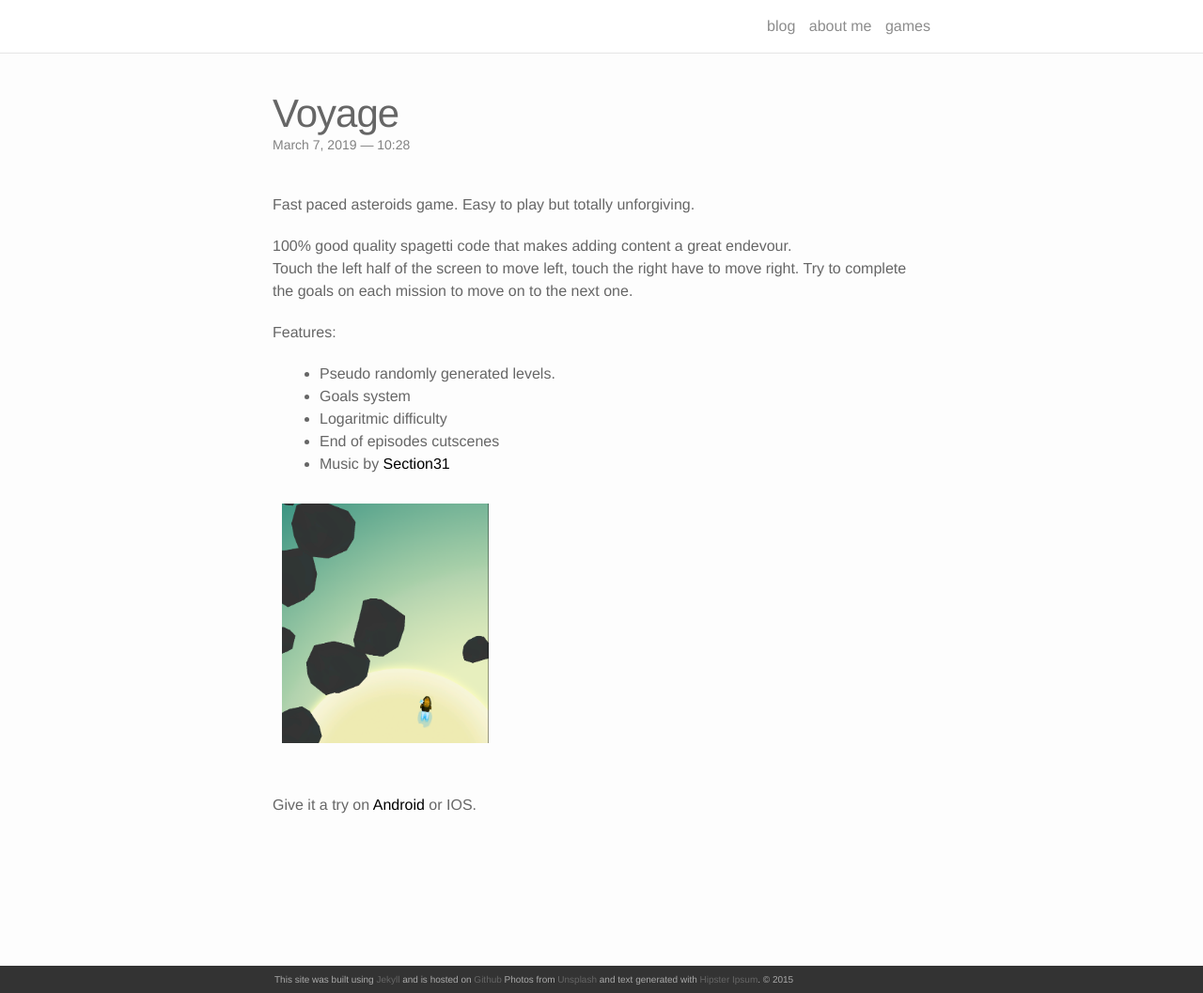
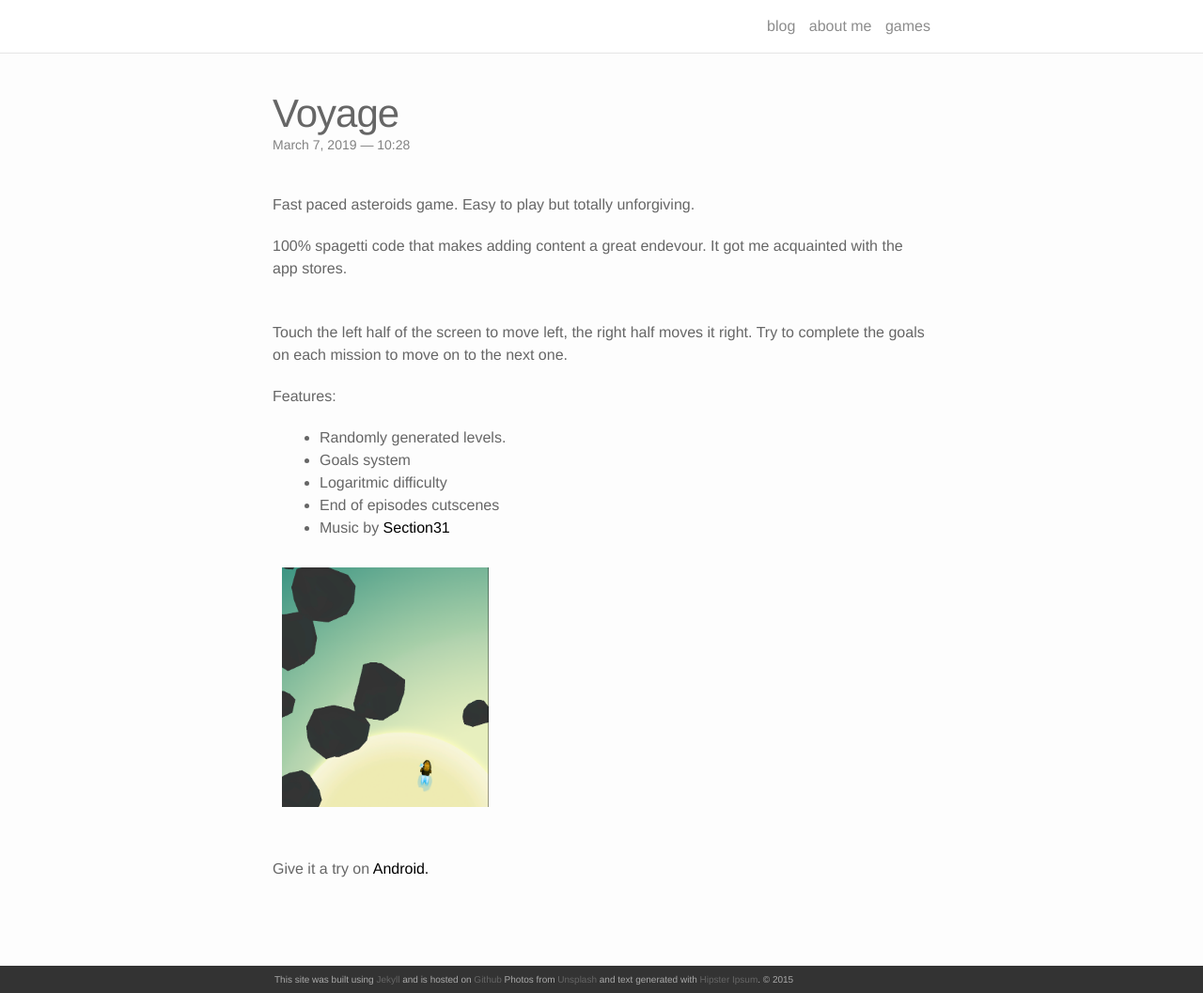
Before and after one commit to pablomon/pablomon.github.io, a Jekyll site: the page built from _games/Voyage.markdown, in a window 1280 px wide and 1057 px high. Shown: the whole window at 94% size. Built offline with Jekyll 4.4.1, drawn with Linux system fonts in a browser that asks for light colours; nearby versions of some CDN libraries.

Commit message:
Update Voyage.markdown

```diff
--- a/_games/Voyage.markdown
+++ b/_games/Voyage.markdown
@@ -7,12 +7,14 @@ img: /img/voyage/voyageIcon.png
 
 Fast paced asteroids game. Easy to play but totally unforgiving.
 
-100% good quality spagetti code that makes adding content a great endevour.
+100% spagetti code that makes adding content a great endevour.
+It got me acquainted with the app stores.
+
 <br/>
-Touch the left half of the screen to move left, touch the right have to move right. Try to complete the goals on each mission to move on to the next one.
+Touch the left half of the screen to move left, the right half moves it right. Try to complete the goals on each mission to move on to the next one.
 
 Features:
-- Pseudo randomly generated levels.
+- Randomly generated levels.
 - Goals system
 - Logaritmic difficulty
 - End of episodes cutscenes
@@ -25,4 +27,4 @@ Features:
 
 <br>
 
-Give it a try on <a href="https://play.google.com/store/apps/details?id=co.monux.voyage" target="_blank"> Android </a> or IOS.
+Give it a try on <a href="https://play.google.com/store/apps/details?id=co.monux.voyage" target="_blank"> Android. </a>
```
